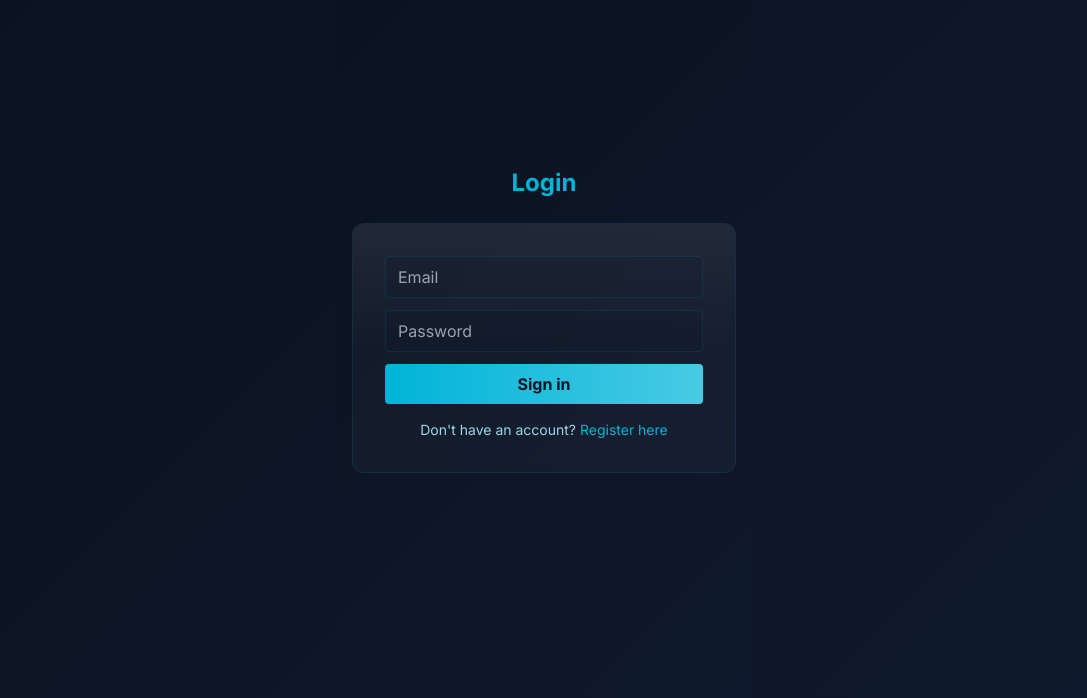
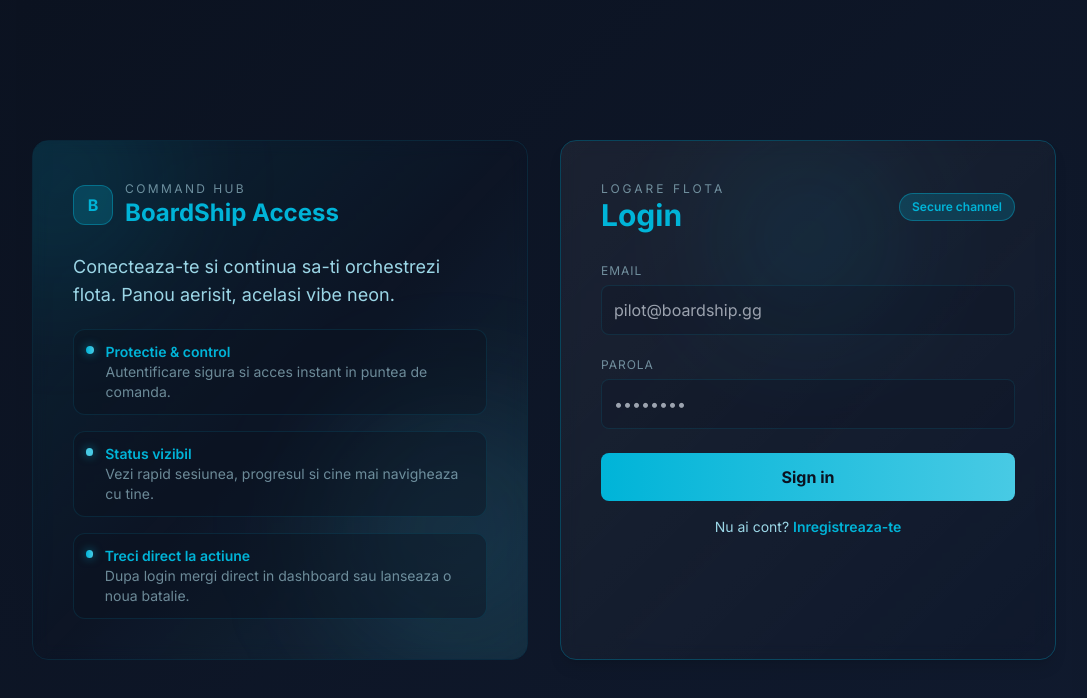
Before and after one commit to Copernicus12/BoardShip, a React (Vite) app in the folder frontend/: page /login in a window 1280 px wide. Shown: the top 698 px of the page, without its empty margins (96-1183 px from the left). Built offline with nearby package versions, Linux system fonts and the light colour scheme; no server answers.

Commit message:
feat: enhance login page with improved layout, neon effects, and user-friendly design

```diff
--- a/frontend/src/index.css
+++ b/frontend/src/index.css
@@ -18,6 +18,11 @@
   --cyan-rgb: 72,202,228;
   --navy-rgb: 7,16,33;
 }
+
+.neon-title { text-shadow: 0 0 12px rgba(var(--neon-rgb), 0.8), 0 0 28px rgba(var(--cyan-rgb), 0.4); letter-spacing: 0.02em; }
+.neon-backlight { position: relative; }
+.neon-backlight::after { content: ""; position: absolute; inset: -16px -28px -24px; background: radial-gradient(circle at 50% 40%, rgba(var(--neon-rgb), 0.28), rgba(var(--cyan-rgb), 0.12), transparent 60%); filter: blur(22px); z-index: -1; pointer-events: none; }
+
 
 /* Light theme overrides */
 html.light {
--- a/frontend/src/pages/Login.tsx
+++ b/frontend/src/pages/Login.tsx
@@ -27,56 +27,125 @@ export default function Login() {
     };
 
     return (
-        <div className="flex flex-col items-center justify-center min-h-[80vh] text-accent px-4 relative">
-            {/* decorative blurred blob behind form */}
-            <div className="pointer-events-none absolute -top-10 left-1/2 -translate-x-1/2 w-72 h-44 rounded-full blur-3xl opacity-30 bg-[radial-gradient(ellipse_at_center,_rgba(0,180,216,0.25),_rgba(0,120,180,0.04),_transparent)] -z-10" />
+        <div className="relative min-h-screen bg-app flex items-center justify-center px-4 py-16 text-accent overflow-hidden">
+            {/* floating glows */}
+            <div className="pointer-events-none absolute inset-0 -z-10">
+                <div className="absolute -right-10 top-8 w-80 h-80 bg-[radial-gradient(circle_at_center,_rgba(0,180,216,0.28),_transparent_55%)] blur-3xl opacity-70" />
+                <div className="absolute -left-10 bottom-0 w-96 h-96 bg-[radial-gradient(circle_at_center,_rgba(72,202,228,0.26),_transparent_55%)] blur-3xl opacity-60" />
+                <div className="absolute inset-x-10 top-1/3 h-px bg-gradient-to-r from-transparent via-cyan/40 to-transparent" />
+                <div className="absolute inset-y-10 left-1/2 w-px bg-gradient-to-b from-transparent via-neon/30 to-transparent" />
+            </div>
 
-            <h1 className="text-2xl font-bold text-neon mb-6">Login</h1>
-            <form onSubmit={handleSubmit} className="relative bg-card backdrop-blur-sm border border-accent rounded-xl p-8 w-full max-w-sm overflow-hidden">
-                {/* subtle sheen */}
-                <div className="absolute left-0 top-0 w-full h-1/2 bg-[linear-gradient(180deg,_rgba(255,255,255,0.06),_transparent)] pointer-events-none" />
+            <div className="w-full max-w-5xl grid md:grid-cols-2 gap-8 items-stretch">
+                <div className="relative bg-card/80 border border-accent rounded-2xl p-8 md:p-10 overflow-hidden backdrop-blur">
+                    <div className="absolute inset-0 bg-gradient-to-br from-neon/10 via-transparent to-cyan/10" />
+                    <div className="absolute -left-20 -top-16 w-52 h-52 rounded-full bg-neon/10 blur-3xl" />
+                    <div className="absolute -right-14 bottom-0 w-64 h-64 rounded-full bg-cyan/10 blur-3xl" />
+
+                    <div className="relative z-10 flex items-center gap-3 mb-6">
+                        <div className="h-10 w-10 rounded-xl bg-neon/20 border border-neon/40 flex items-center justify-center text-neon font-bold">
+                            B
+                        </div>
+                        <div>
+                            <p className="text-muted text-xs uppercase tracking-[0.2em]">Command Hub</p>
+                            <h1 className="text-2xl font-bold text-neon">BoardShip Access</h1>
+                        </div>
+                    </div>
+
+                    <p className="relative z-10 text-lg text-accent mb-5">
+                        Conecteaza-te si continua sa-ti orchestrezi flota. Panou aerisit, acelasi vibe neon.
+                    </p>
+
+                    <div className="relative z-10 grid gap-4">
+                        <div className="flex items-start gap-3 bg-navy/40 border border-accent rounded-xl p-3">
+                            <div className="mt-1 h-2 w-2 rounded-full bg-neon shadow-glow" />
+                            <div>
+                                <p className="text-sm text-neon font-semibold">Protectie & control</p>
+                                <p className="text-sm text-muted">Autentificare sigura si acces instant in puntea de comanda.</p>
+                            </div>
+                        </div>
+                        <div className="flex items-start gap-3 bg-navy/40 border border-accent rounded-xl p-3">
+                            <div className="mt-1 h-2 w-2 rounded-full bg-cyan shadow-glow" />
+                            <div>
+                                <p className="text-sm text-neon font-semibold">Status vizibil</p>
+                                <p className="text-sm text-muted">Vezi rapid sesiunea, progresul si cine mai navigheaza cu tine.</p>
+                            </div>
+                        </div>
+                        <div className="flex items-start gap-3 bg-navy/40 border border-accent rounded-xl p-3">
+                            <div className="mt-1 h-2 w-2 rounded-full bg-neon shadow-glow" />
+                            <div>
+                                <p className="text-sm text-neon font-semibold">Treci direct la actiune</p>
+                                <p className="text-sm text-muted">Dupa login mergi direct in dashboard sau lanseaza o noua batalie.</p>
+                            </div>
+                        </div>
+                    </div>
+                </div>
+
+                <form
+                    onSubmit={handleSubmit}
+                    className="relative bg-card/80 backdrop-blur border border-neon-30 rounded-2xl p-8 md:p-10 overflow-hidden shadow-lg"
+                >
+                    <div className="absolute left-1/2 -translate-x-1/2 -top-12 w-72 h-72 bg-[radial-gradient(circle,_rgba(0,180,216,0.25),_transparent_60%)] blur-3xl opacity-70 pointer-events-none" />
+                    <div className="absolute inset-0 bg-[linear-gradient(135deg,_rgba(255,255,255,0.06),_rgba(255,255,255,0.0))]" />
+
+                    <div className="relative z-10 flex items-center justify-between mb-6">
+                        <div>
+                            <p className="text-muted text-xs uppercase tracking-[0.25em]">Logare flota</p>
+                            <h2 className="text-3xl font-bold text-neon">Login</h2>
+                        </div>
+                        <div className="px-3 py-1 rounded-full bg-neon/20 border border-neon/40 text-[12px] text-neon font-semibold">
+                            Secure channel
+                        </div>
+                    </div>
 
                     {error && (
-                    <div className="mb-4 p-3 bg-red-500/10 border border-red-500/50 rounded text-red-400 text-sm relative z-10">
+                        <div className="relative z-10 mb-4 p-3 bg-red-500/10 border border-red-500/50 rounded text-red-400 text-sm">
                             {error}
                         </div>
                     )}
 
+                    <label className="relative z-10 mb-4 block">
+                        <span className="text-xs uppercase tracking-[0.08em] text-muted">Email</span>
                         <input
-                    className="relative z-10 w-full mb-3 px-3 py-2 rounded bg-[rgba(11,17,32,0.12)] border border-accent text-accent focus:border-neon outline-none transition"
-                    placeholder="Email"
+                            className="mt-1 w-full px-3 py-3 rounded-lg bg-[rgba(11,17,32,0.2)] border border-accent text-accent focus:border-neon outline-none transition placeholder:text-muted"
+                            placeholder="pilot@boardship.gg"
                             type="email"
                             value={email}
                             onChange={(e) => setEmail(e.target.value)}
                             required
                             disabled={loading}
                         />
+                    </label>
 
+                    <label className="relative z-10 mb-6 block">
+                        <span className="text-xs uppercase tracking-[0.08em] text-muted">Parola</span>
                         <input
-                    className="relative z-10 w-full mb-3 px-3 py-2 rounded bg-[rgba(11,17,32,0.12)] border border-accent text-accent focus:border-neon outline-none transition"
+                            className="mt-1 w-full px-3 py-3 rounded-lg bg-[rgba(11,17,32,0.2)] border border-accent text-accent focus:border-neon outline-none transition placeholder:text-muted"
                             type="password"
-                    placeholder="Password"
+                            placeholder="••••••••"
                             value={password}
                             onChange={(e) => setPassword(e.target.value)}
                             required
                             disabled={loading}
                         />
+                    </label>
 
                     <button
                         type="submit"
-                    className="relative z-10 w-full bg-neon hover:opacity-95 text-navy font-bold py-2 rounded transition disabled:opacity-50 disabled:cursor-not-allowed"
+                        className="relative z-10 w-full bg-neon hover:opacity-95 text-navy font-bold py-3 rounded-lg transition disabled:opacity-50 disabled:cursor-not-allowed"
                         disabled={loading}
                     >
                         {loading ? 'Signing in...' : 'Sign in'}
                     </button>
 
                     <div className="relative z-10 mt-4 text-center text-sm">
-                    <span className="text-accent">Don't have an account? </span>
-                    <Link to="/register" className="text-neon hover:underline">
-                        Register here
+                        <span className="text-accent">Nu ai cont? </span>
+                        <Link to="/register" className="text-neon hover:underline font-semibold">
+                            Inregistreaza-te
                         </Link>
                     </div>
                 </form>
             </div>
+        </div>
     )
 }
```
Lines whose indentation alone changed are shown as unchanged.
